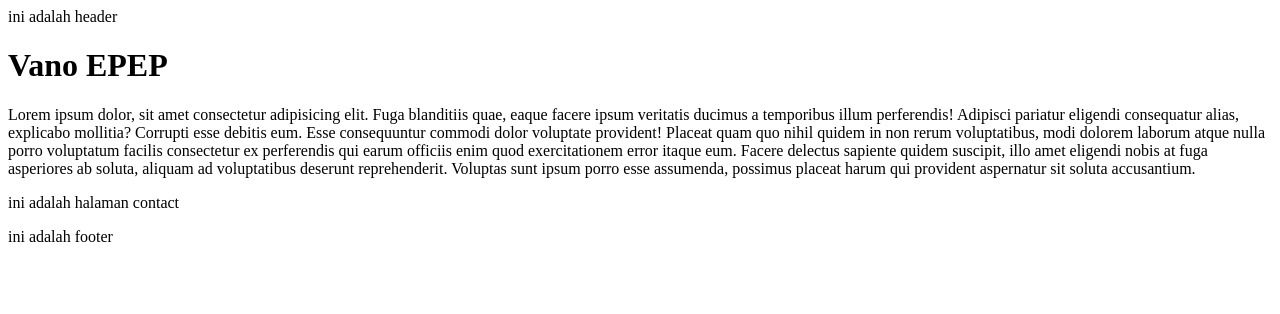
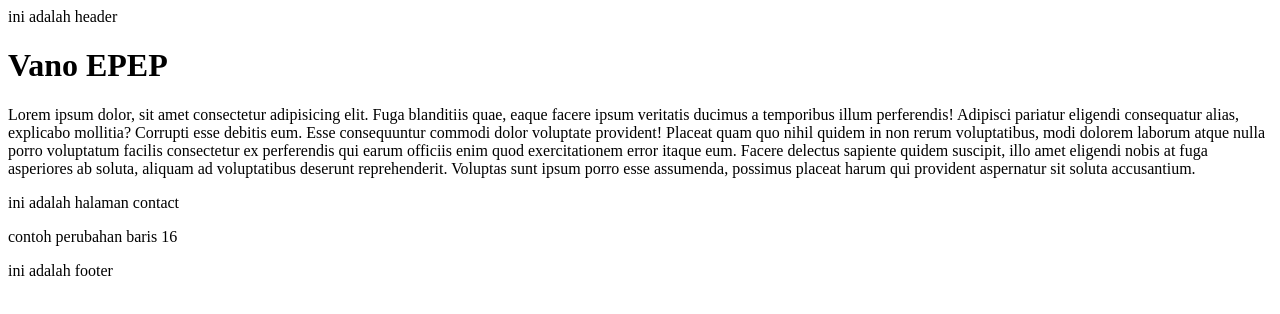
Before and after one commit to Vanotech-Dev/Git-Project, a plain HTML site: page contact-us.html in a window 1280 px wide. Drawn offline with Linux system fonts and the light colour scheme.

Commit message:
menambahkan penjelasan

```diff
--- a/contact-us.html
+++ b/contact-us.html
@@ -23,6 +23,8 @@
     </p>
     <p>ini adalah halaman contact</p>
 
+    <p>contoh perubahan baris 16</p>
+
     <footer>ini adalah footer</footer>
   </body>
 </html>
```
